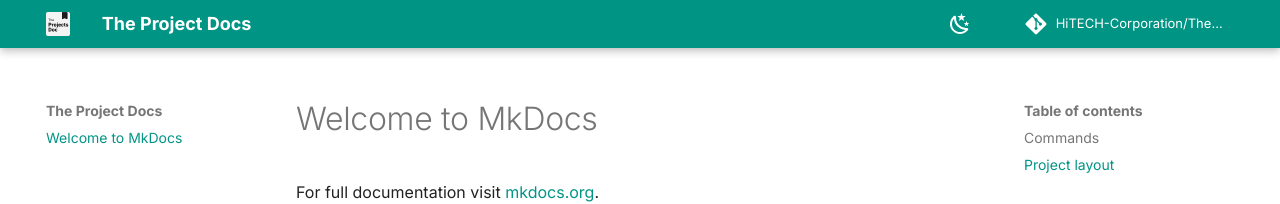
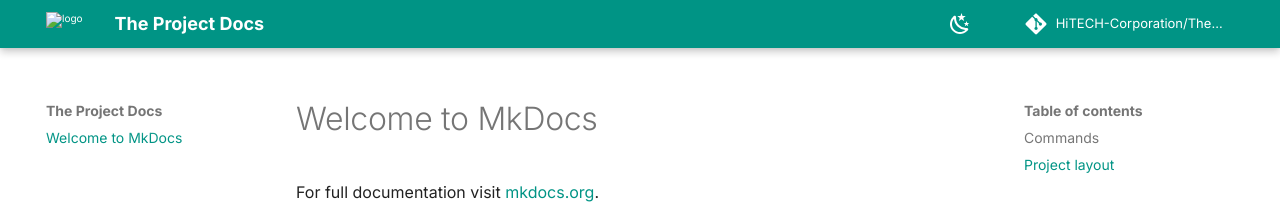
Before and after one commit to HiTECH-Corporation/The-Project-Docs, an MkDocs documentation site: the page built from docs/index.md, in a window 1280 px wide. Shown: the top 204 px of the page. Built offline with MkDocs 1.6.1 and Material for MkDocs 9.7.7, drawn with Linux system fonts in a browser that asks for light colours; comment, search, counter and statistics services are not loaded.

Commit message:
Update mkdocs.yml

```diff
--- a/mkdocs.yml
+++ b/mkdocs.yml
@@ -7,8 +7,8 @@ repo_url: https://github.com/HiTECH-Corporation/The-Project-Docs
 theme:
   name: material
 
-  logo: assets/logo.svg
-  favicon: assets/favicon.png
+  logo: docs/assets/logo.svg
+  favicon: docs/assets/favicon.png
 
   font:
     text: Inter
```
